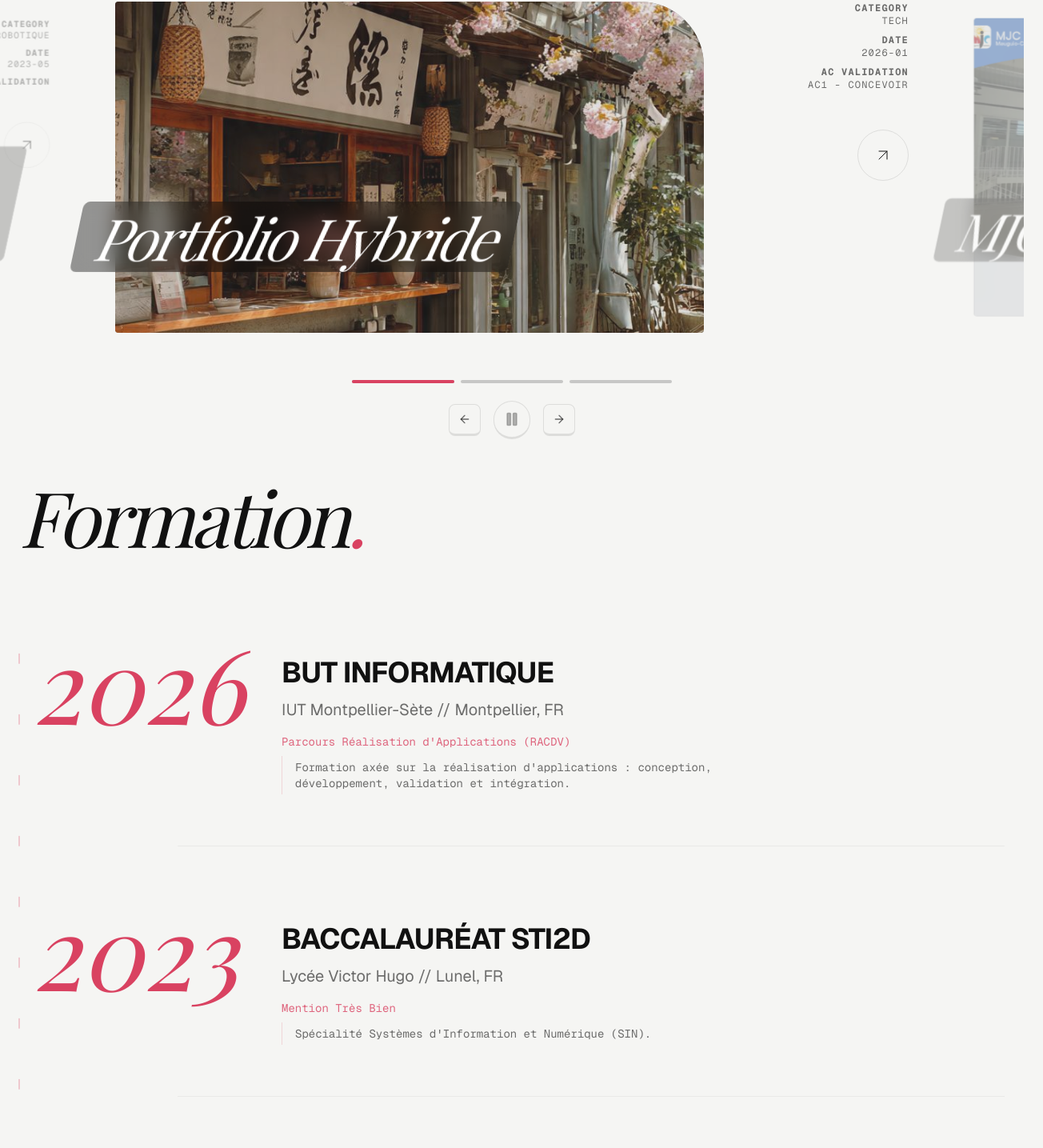
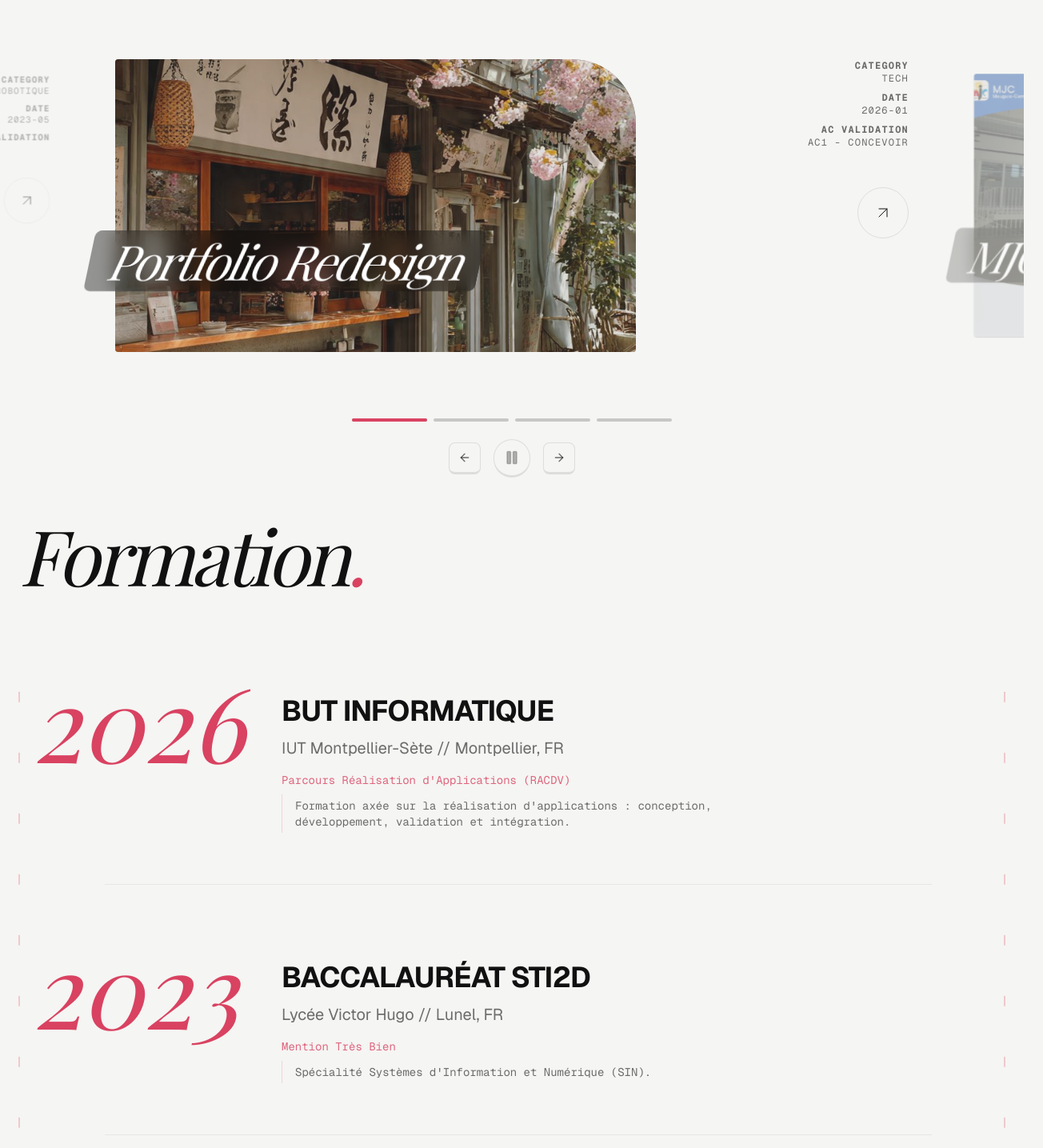
Before and after one commit to theodoredeboisseson/theodoredeboisseson.github.io, a Next.js app: page / in a window 1280 px wide. Shown: the part 1915-3350 px from the top of the page at 80% size, 1304 px wide, since content can reach past the window. Built offline with nearby package versions, Linux system fonts and the light colour scheme; a web font is replaced by a local one.

Commit message:
feat(layout): Refine UI components for layout and styling.

```diff
--- a/app/components/sections/FormationSection.tsx
+++ b/app/components/sections/FormationSection.tsx
@@ -60,11 +60,15 @@ export default function FormationSection() {
                             </div>
 
                             {/* Separator - Footnote style, 80% width aligned right */}
-                            <div className="mt-16 w-full flex justify-end">
-                                <div className="w-[85%] h-px bg-border/40" />
+                            <div className="mt-16 w-full flex justify-center">
+                                <div className="w-[85%] h-px bg-border/50" />
                             </div>
                         </motion.div>
                     ))}
+                </div>
+
+                <div className="absolute -right-4 md:-right-12 top-0 bottom-0 w-24 hidden md:block opacity-50 pointer-events-none">
+                    <MovementLine />
                 </div>
             </div>
         </section>
--- a/app/components/sections/SkillsArsenal.tsx
+++ b/app/components/sections/SkillsArsenal.tsx
@@ -43,7 +43,7 @@ export default function SkillsBento({ projects }: SkillsBentoProps) {
                     </div>
                 </div>
 
-                <div className="w-full max-w-7xl mx-auto">
+                <div className="w-full max-w-7xl mx-auto py-6">
                     <motion.div
                         initial="hidden"
                         whileInView="visible"
--- a/app/components/ui/ProjectCard.tsx
+++ b/app/components/ui/ProjectCard.tsx
@@ -34,7 +34,7 @@ export default function ProjectCard({ project, index = 0 }: ProjectCardProps) {
             <div className="relative w-full grid grid-cols-1 lg:grid-cols-12 gap-8 items-start">
 
                 {/* Image Section */}
-                <Link href={`/projects/${project.slug}`} className="lg:col-span-9 relative block">
+                <Link href={`/projects/${project.slug}`} className="lg:col-span-8 relative block">
                     <div className="relative aspect-video w-full overflow-hidden rounded-tr-[5rem] rounded-sm bg-black/50">
                         {/* Image or Placeholder */}
                         {project.image ? (
@@ -65,7 +65,7 @@ export default function ProjectCard({ project, index = 0 }: ProjectCardProps) {
                 </Link>
 
                 {/* Metadata Block */}
-                <div className="lg:col-span-3 flex flex-col items-end text-right pt-4 lg:pt-0">
+                <div className="lg:col-span-4 flex flex-col items-end text-right pt-4 lg:pt-0">
                     <div className="font-mono text-xs uppercase tracking-widest space-y-2 opacity-60 text-foreground">
                         <div className="flex flex-col">
                             <span className="font-bold">Category</span>
@@ -91,8 +91,8 @@ export default function ProjectCard({ project, index = 0 }: ProjectCardProps) {
                 </div>
 
                 {/* Overlapping Title */}
-                <div className="absolute left-0 -bottom-8 lg:bottom-8 lg:-left-12 z-20 pointer-events-none w-full max-w-full pr-4 lg:pr-0 ">
-                    <h2 className="font-serif italic text-4xl md:text-6xl lg:text-7xl tracking-tighter break-word w-full text-white">
+                <div className="absolute left-0 -bottom-8 lg:bottom-8 lg:-left-8 z-20 pointer-events-none w-full max-w-full pr-4 lg:pr-0 ">
+                    <h2 className="font-serif italic text-4xl md:text-5xl lg:text-6xl tracking-tighter break-word w-full text-white">
                         <span className="inline-block bg-black/40 backdrop-blur-md px-2 lg:px-6 py-1 lg:py-2 -skew-x-12 rounded-lg group-hover:translate-x-4 transition-transform duration-500 ease-out">
                             {project.title}
                         </span>
--- a/content/projects/jicursum.mdx
+++ b/content/projects/jicursum.mdx
@@ -5,7 +5,7 @@ date: "2024"
 category: "Développement Web"
 technologies: ["PHP", "SQL", "HTML", "CSS"]
 image: "/images/projects/jicursum/screenshot-jicursum.webp"
-featured: false
+featured: true
 usedSkills: ["4", "6", "8", "13"]
 filter: "Tech"
 ---
--- a/content/projects/portfolio-hybride.mdx
+++ b/content/projects/portfolio-redesign.mdx
@@ -1,5 +1,5 @@
 ---
-title: "Portfolio Hybride"
+title: "Portfolio Redesign"
 date: "2026-01"
 category: "Tech"
 tags: ["Framer Motion", "TailwindCSS"]
```
